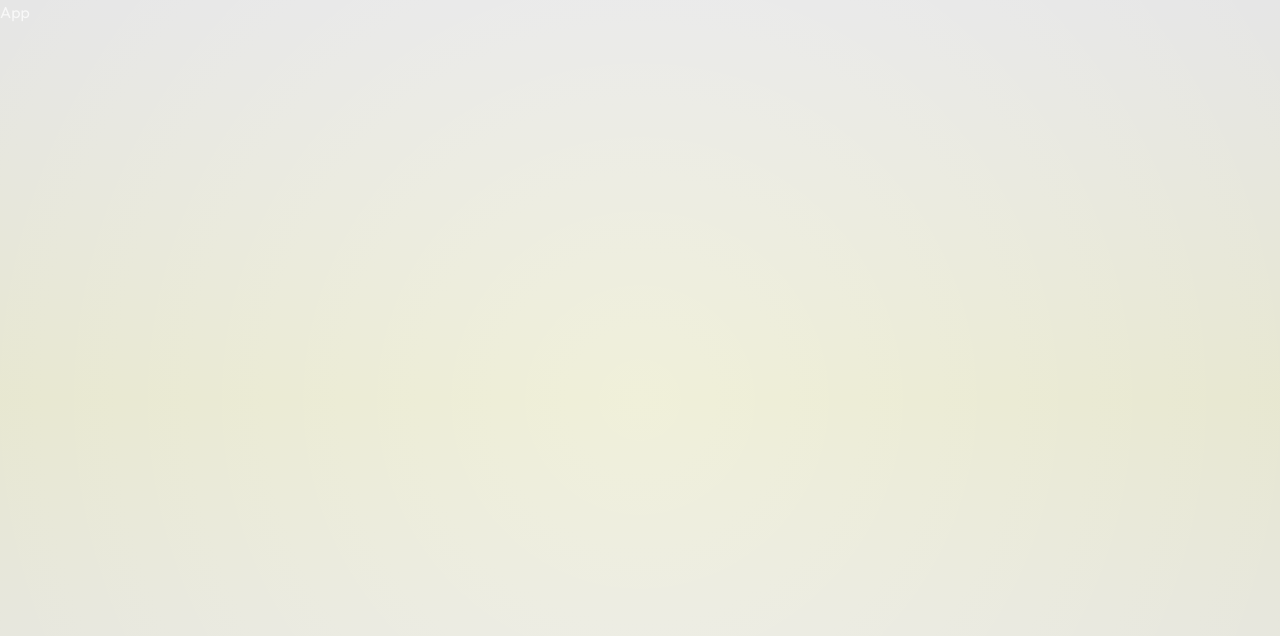
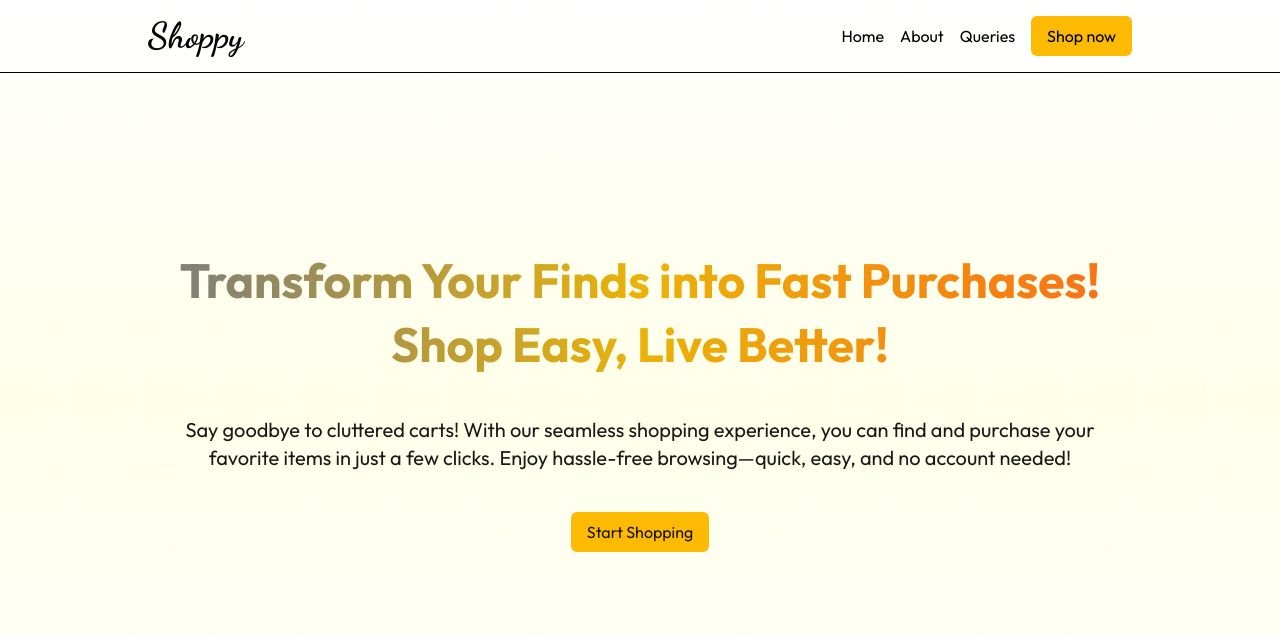
Before and after one commit to vasa-r/Amazon-Growwth-Partners, a React (Vite) app in the folder client/: page / in a window 1280 px wide. Shown: the top 636 px of the page. Built offline with nearby package versions, Linux system fonts and the light colour scheme.

Commit message:
feat: homepage, and auth page UI completed functionality yet to be added

```diff
--- a/client/package.json
+++ b/client/package.json
@@ -22,6 +22,7 @@
     "@eslint/js": "^9.11.1",
     "@types/react": "^18.3.10",
     "@types/react-dom": "^18.3.0",
+    "@types/react-router-dom": "^5.3.3",
     "@vitejs/plugin-react": "^4.3.2",
     "autoprefixer": "^10.4.20",
     "eslint": "^9.11.1",
--- a/client/src/App.tsx
+++ b/client/src/App.tsx
@@ -1,7 +1,20 @@
 import React from "react";
+import AppHeader from "./components/AppHeader/AppHeader";
+import AuthPage from "./pages/AuthPage";
+import { Route, Routes } from "react-router-dom";
+
+import HomePage from "./pages/HomePage";
 
 const App = () => {
-  return <div>App</div>;
+  return (
+    <div className="h-[calc(100vh-80px)] w-screen">
+      <AppHeader />
+      <Routes>
+        <Route path="/" element={<HomePage />} />
+        <Route path="/auth/*" element={<AuthPage />} />
+      </Routes>
+    </div>
+  );
 };
 
 export default App;
--- /dev/null
+++ b/client/src/components/AppHeader/AppHeader.tsx
@@ -0,0 +1,30 @@
+import React from "react";
+import { Link } from "react-router-dom";
+import { navLinks } from "../../utils/constants";
+
+const AppHeader = () => {
+  return (
+    <div className="fixed text-black top-0 left-0 z-10 w-full border-b border-black ">
+      <nav className="container flex justify-between py-4">
+        <Link
+          to="/"
+          className="flex justify-center items-center text-4xl font-dance font-bold"
+        >
+          Shoppy
+        </Link>
+        <ul className="flex items-center gap-4">
+          {navLinks.map((link) => (
+            <li key={link.name} className="hover:scale-105">
+              <Link to={link.to}>{link.name}</Link>
+            </li>
+          ))}
+          <Link to="/auth/signup" className="btn-primary btn">
+            Shop now
+          </Link>
+        </ul>
+      </nav>
+    </div>
+  );
+};
+
+export default AppHeader;
--- /dev/null
+++ b/client/src/components/AuthComponents/Login.tsx
@@ -0,0 +1,38 @@
+import React from "react";
+import { Link } from "react-router-dom";
+
+const Login = () => {
+  return (
+    <div className="flex justify-center items-center h-full w-full">
+      <form className="w-96 flex flex-col gap-3">
+        <div className="">
+          <label htmlFor="email">Email address</label>
+          <input
+            type="text"
+            id="email"
+            title="email address"
+            placeholder="Enter your email"
+          />
+        </div>
+        <div className="">
+          <label htmlFor="password">Password</label>
+          <input
+            type="text"
+            id="password"
+            title="password"
+            placeholder="Enter your password"
+          />
+        </div>
+        <button className="btn btn-primary">Login</button>
+        <p className="text-sm text-center">
+          New to shoppy?
+          <Link to="/auth/signup" className="underline cursor-pointer">
+            SignUp
+          </Link>
+        </p>
+      </form>
+    </div>
+  );
+};
+
+export default Login;
--- /dev/null
+++ b/client/src/components/AuthComponents/SignUp.tsx
@@ -0,0 +1,56 @@
+import React from "react";
+import { Link } from "react-router-dom";
+
+const SignUp = () => {
+  return (
+    <div className="flex justify-center items-center h-full w-full">
+      <form className="w-96 flex flex-col gap-3">
+        <div className="">
+          <label htmlFor="userName">Full Name</label>
+          <input
+            type="text"
+            id="userName"
+            title="user name"
+            placeholder="Enter your name"
+          />
+        </div>
+        <div className="">
+          <label htmlFor="email">Email address</label>
+          <input
+            type="text"
+            id="email"
+            title="email address"
+            placeholder="Enter your email"
+          />
+        </div>
+        <div className="">
+          <label htmlFor="password">Password</label>
+          <input
+            type="text"
+            id="password"
+            title="password"
+            placeholder="Enter your password"
+          />
+        </div>
+        <div className="">
+          <label htmlFor="password">Confirm Password</label>
+          <input
+            type="text"
+            id="password"
+            title="confirm password"
+            placeholder="Confirm your password"
+          />
+        </div>
+        <button className="btn btn-primary">Sign Up</button>
+        <p className="text-sm text-center">
+          Already have an acoount?
+          <Link to="/auth/login" className="underline cursor-pointer">
+            Login
+          </Link>
+        </p>
+      </form>
+    </div>
+  );
+};
+
+export default SignUp;
--- a/client/src/index.css
+++ b/client/src/index.css
@@ -1,11 +1,12 @@
 @import url("https://fonts.googleapis.com/css2?family=Outfit:wght@100..900&display=swap");
+@import url("https://fonts.googleapis.com/css2?family=Dancing+Script:wght@400..700&display=swap");
 
 @tailwind base;
 @tailwind utilities;
 @tailwind components;
 
 body {
-  @apply relative bg-black text-white/70 font-outfit;
+  @apply relative  text-black/90 font-outfit;
 }
 
 body::before {
@@ -28,6 +29,11 @@ body::before {
     );
 }
 
+.btm-comp {
+  @apply mt-20 w-full h-full;
+  /* height: calc(100vh-80px); */
+}
+
 .container {
   @apply max-w-5xl mx-auto px-5 !important;
 }
@@ -42,7 +48,7 @@ body::before {
 
 .btn-primary {
   @apply bg-white/80;
-  background: linear-gradient(92.35deg, #14b8a6 -5.27%, #f7e309 96.04%);
+  background: linear-gradient(92.35deg, #fcba03 -5.27%, #fcba03 96.04%);
 }
 
 .card {
@@ -52,11 +58,11 @@ body::before {
 input[type="text"],
 input[type="email"],
 input[type="password"] {
-  @apply w-full px-2 py-2 bg-transparent border-2 rounded-lg outline-none border-white/20;
+  @apply w-full px-2 py-2 bg-transparent border-2 rounded-lg outline-none border-black/20;
 }
 
 form label {
-  @apply block my-1 text-sm text-white/70;
+  @apply block my-1 text-sm text-black/70;
 }
 
 .form-group {
--- a/client/src/main.tsx
+++ b/client/src/main.tsx
@@ -1,10 +1,13 @@
-import { StrictMode } from 'react'
-import { createRoot } from 'react-dom/client'
-import App from './App.tsx'
-import './index.css'
+import { StrictMode } from "react";
+import { createRoot } from "react-dom/client";
+import App from "./App.tsx";
+import "./index.css";
+import { BrowserRouter } from "react-router-dom";
 
-createRoot(document.getElementById('root')!).render(
+createRoot(document.getElementById("root")!).render(
   <StrictMode>
-    <App />
-  </StrictMode>,
-)
+    <BrowserRouter>
+      <App />
+    </BrowserRouter>
+  </StrictMode>
+);
--- /dev/null
+++ b/client/src/pages/AuthPage.tsx
@@ -0,0 +1,17 @@
+import React from "react";
+import { Route, Routes } from "react-router-dom";
+import SignUp from "../components/AuthComponents/SignUp";
+import Login from "../components/AuthComponents/Login";
+
+const AuthPage = () => {
+  return (
+    <div className="btm-comp">
+      <Routes>
+        <Route path="/signup" element={<SignUp />} />
+        <Route path="/login" element={<Login />} />
+      </Routes>
+    </div>
+  );
+};
+
+export default AuthPage;
--- /dev/null
+++ b/client/src/pages/HomePage.tsx
@@ -0,0 +1,30 @@
+import React from "react";
+import { Link } from "react-router-dom";
+
+const HomePage = () => {
+  return (
+    <div>
+      <section className="h-screen grid place-content-center">
+        <div className="max-w-[58rem] flex flex-col items-center mx-auto">
+          <h1 className="text-center text-5xl font-bold leading-[4rem] text-transparent bg-clip-text bg-gradient-to-r from-black/50 via-yellow-500 to-orange-500">
+            Transform Your Finds into Fast Purchases!
+            <br />
+            Shop Easy, Live Better!
+          </h1>
+          <p className="text-center my-10 text-xl mx-auto">
+            Say goodbye to cluttered carts! With our seamless shopping
+            experience, you can find and purchase your favorite items in just a
+            few clicks. Enjoy hassle-free browsing—quick, easy, and no account
+            needed!
+          </p>
+
+          <Link className="btn py-7 btn-primary" to={"/auth/signup"}>
+            Start Shopping
+          </Link>
+        </div>
+      </section>
+    </div>
+  );
+};
+
+export default HomePage;
--- /dev/null
+++ b/client/src/utils/constants.ts
@@ -0,0 +1,5 @@
+export const navLinks = [
+  { name: "Home", to: "/" },
+  { name: "About", to: "/about" },
+  { name: "Queries", to: "/query" },
+];
--- a/client/tailwind.config.js
+++ b/client/tailwind.config.js
@@ -5,6 +5,10 @@ export default {
     extend: {
       fontFamily: {
         outfit: ["Outfit", "sans-serif"],
+        dance: ["Dancing Script", "cursive"],
+      },
+      colors: {
+        gold: "#FFD700",
       },
     },
   },
```
Also changed, not shown: 1 other file (tests, documents, lock files or other folders).
